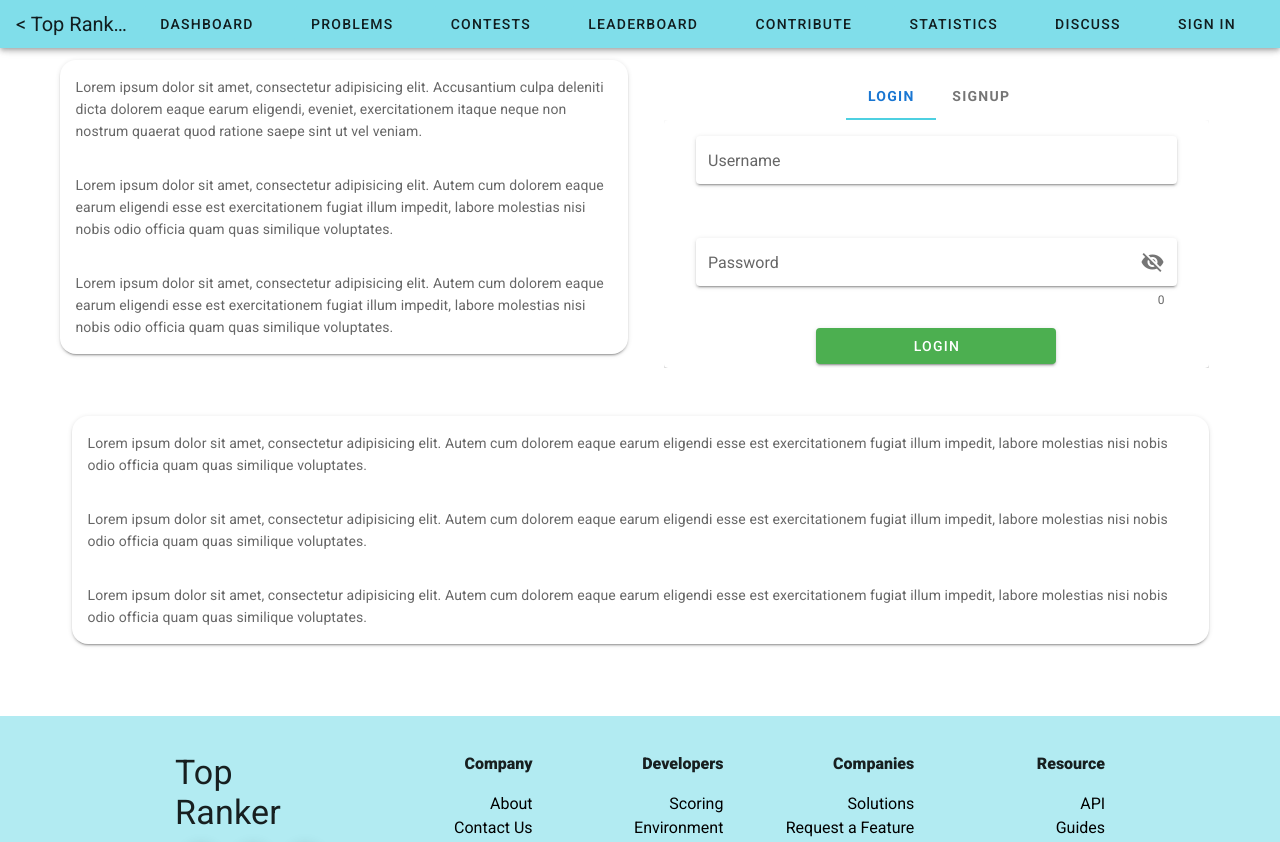
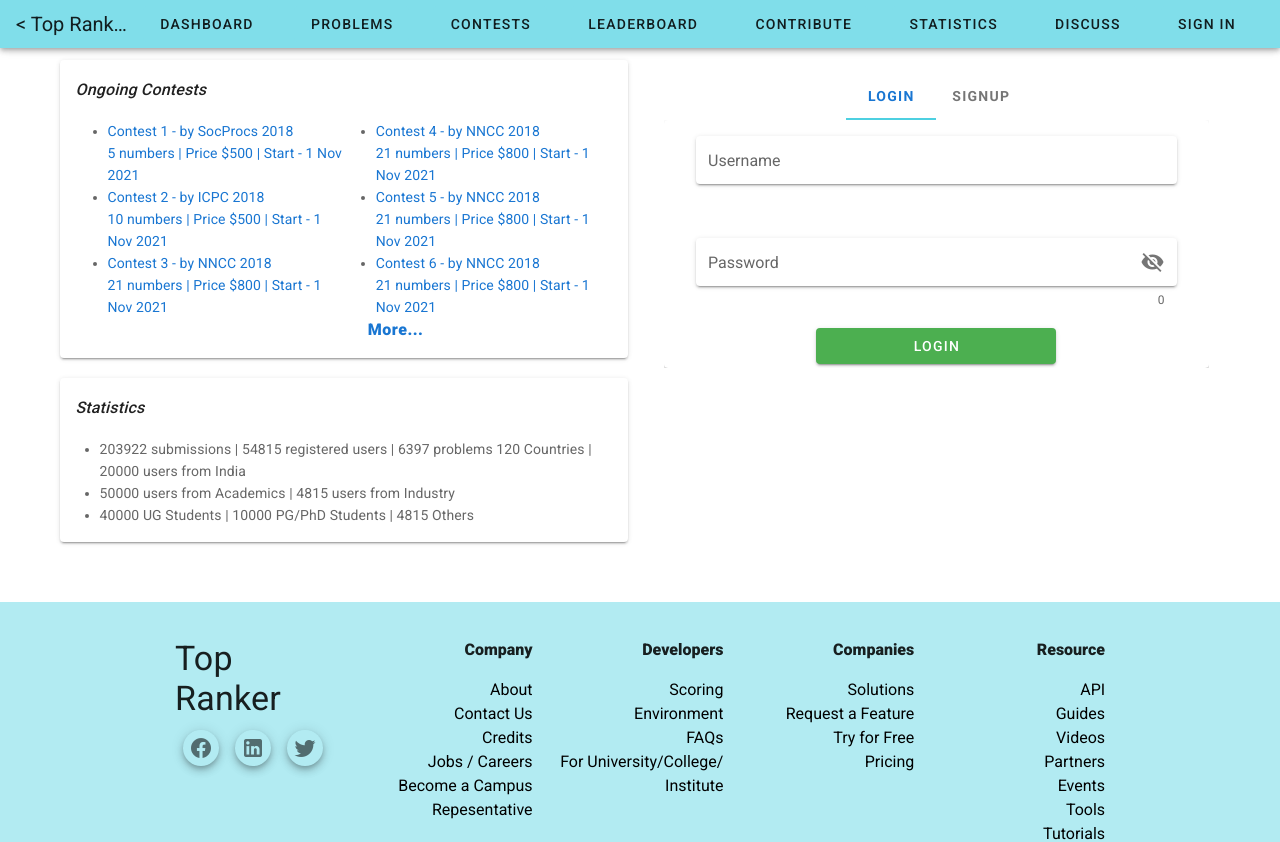
Before and after one commit to Top-Ranker/Frontend, a Nuxt app: page / in a window 1280 px wide. Shown: the top 842 px of the page. Built offline with nearby package versions, Linux system fonts and the light colour scheme.

Commit message:
Minor Changes...2

```diff
--- a/components/Partials/OngoingContestCard.vue
+++ b/components/Partials/OngoingContestCard.vue
@@ -1,23 +1,96 @@
 <template>
-<v-card class="rounded-xl" hover >
-  <v-card-text>Lorem ipsum dolor sit amet, consectetur adipisicing elit. Accusantium culpa deleniti dicta dolorem eaque
-    earum eligendi, eveniet, exercitationem itaque neque non nostrum quaerat quod ratione saepe sint ut vel veniam.
-  </v-card-text>
-  <v-card-text>Lorem ipsum dolor sit amet, consectetur adipisicing elit. Autem cum dolorem eaque earum eligendi esse est
-    exercitationem fugiat illum impedit, labore molestias nisi nobis odio officia quam quas similique voluptates.
-  </v-card-text>
-  <v-card-text>Lorem ipsum dolor sit amet, consectetur adipisicing elit. Autem cum dolorem eaque earum eligendi esse est
-    exercitationem fugiat illum impedit, labore molestias nisi nobis odio officia quam quas similique voluptates.
-  </v-card-text>
-</v-card>
+  <v-card class="rounded-b" hover >
+    <v-card-title class="font-italic text-subtitle-1 font-weight-medium">Ongoing Contests</v-card-title>
+    <v-card-text>
+      <v-row no-gutters>
+        <v-col>
+          <ul>
+            <li v-for="contest in filteredContests1" :key="contest.id" class="ml-2">
+              <nuxt-link :to="`contest/${contest.id}`"> Contest {{ contest.id }} - by {{ contest.by }}
+                <br>{{ contest.numberOfProblems + ' numbers' }} | Price {{ contest.price }} |
+                Start - {{ contest.startDate }}
+              </nuxt-link>
+            </li>
+          </ul>
+        </v-col>
+        <v-col>
+          <ul>
+            <li v-for="contest in filteredContests2" :key="contest.id" class="ml-2">
+              <nuxt-link :to="`contest/${contest.id}`"> Contest {{ contest.id }} - by {{ contest.by }}
+                <br>{{ contest.numberOfProblems + ' numbers' }} | Price {{ contest.price }} |
+                Start - {{ contest.startDate }}
+              </nuxt-link>
+            </li>
+            <nuxt-link class="text-body-1 font-weight-black" style="text-align: end" to="contest/">More...</nuxt-link>
+          </ul>
+        </v-col>
+      </v-row>
+    </v-card-text>
+
+  </v-card>
 </template>
 
 <script>
 export default {
-  name: "OngoingContestCard"
+  name: "OngoingContestCard",
+  data() {
+    return {
+      contests: [{
+        id: 1,
+        by: ' SocProcs 2018',
+        price: '$500 ',
+        numberOfProblems: 5,
+        startDate: '1 Nov 2021\n'
+      }, {
+        id: 2,
+        by: 'ICPC 2018',
+        price: '$500 ',
+        numberOfProblems: 10,
+        startDate: '1 Nov 2021\n'
+      }, {
+        id: 3,
+        by: 'NNCC 2018',
+        price: '$800 ',
+        numberOfProblems: 21,
+        startDate: '1 Nov 2021\n'
+      }, {
+        id: 4,
+        by: 'NNCC 2018',
+        price: '$800 ',
+        numberOfProblems: 21,
+        startDate: '1 Nov 2021\n'
+      }, {
+        id: 5,
+        by: 'NNCC 2018',
+        price: '$800 ',
+        numberOfProblems: 21,
+        startDate: '1 Nov 2021\n'
+      }, {
+        id: 6,
+        by: 'NNCC 2018',
+        price: '$800 ',
+        numberOfProblems: 21,
+        startDate: '1 Nov 2021\n'
+      }]
+    }
+  },
+  computed: {
+    filteredContests1() {
+      return this.contests.slice(0, this.contests.length / 2)
+    },
+    filteredContests2() {
+      return this.contests.slice(this.contests.length / 2, this.contests.length)
+    },
+  },
 }
 </script>
 
 <style scoped>
-
+a {
+  text-decoration: none;
+  color: rgba(75, 75, 75, 0.96);
+}
+a:hover {
+  color: #1d8b9b;
+}
 </style>
--- a/components/Partials/StatisticsCard.vue
+++ b/components/Partials/StatisticsCard.vue
@@ -1,15 +1,18 @@
 <template>
-<v-card class="rounded-xl" hover>
-  <v-card-text>Lorem ipsum dolor sit amet, consectetur adipisicing elit. Autem cum dolorem eaque earum eligendi esse est
-    exercitationem fugiat illum impedit, labore molestias nisi nobis odio officia quam quas similique voluptates.
-  </v-card-text>
-  <v-card-text>Lorem ipsum dolor sit amet, consectetur adipisicing elit. Autem cum dolorem eaque earum eligendi esse est
-    exercitationem fugiat illum impedit, labore molestias nisi nobis odio officia quam quas similique voluptates.
-  </v-card-text>
-  <v-card-text>Lorem ipsum dolor sit amet, consectetur adipisicing elit. Autem cum dolorem eaque earum eligendi esse est
-    exercitationem fugiat illum impedit, labore molestias nisi nobis odio officia quam quas similique voluptates.
-  </v-card-text>
-</v-card>
+  <v-card class="rounded-b" hover>
+    <v-card-title class="font-italic text-subtitle-1 font-weight-medium">Statistics</v-card-title>
+    <v-card-text>
+
+      <ul>
+        <li>203922 submissions | 54815 registered users | 6397 problems 120 Countries | 20000 users from India
+        </li>
+        <li>50000 users from Academics | 4815 users from Industry
+        </li>
+        <li> 40000 UG Students | 10000 PG/PhD Students | 4815 Others
+        </li>
+      </ul>
+    </v-card-text>
+  </v-card>
 </template>
 
 <script>
--- /dev/null
+++ b/pages/contests/contests.vue
@@ -0,0 +1,11 @@
+<template>
+    <div class="contests">
+        <pre v-text="$attrs"/>
+    </div>
+</template>
+
+<script>
+    export default {
+        name: 'Contests'
+    };
+</script>
--- a/pages/index.vue
+++ b/pages/index.vue
@@ -3,15 +3,11 @@
     <v-container>
       <v-row>
         <v-col cols="6">
-          <OngoingContestCard/>
+          <OngoingContestCard class="mb-5"/>
+            <StatisticsCard></StatisticsCard>
         </v-col>
         <v-col cols="6">
-          <LoginSignup ></LoginSignup>
-        </v-col>
-        <v-col >
-          <v-container>
-          <StatisticsCard></StatisticsCard>
-          </v-container>
+          <LoginSignup></LoginSignup>
         </v-col>
       </v-row>
     </v-container>
```
